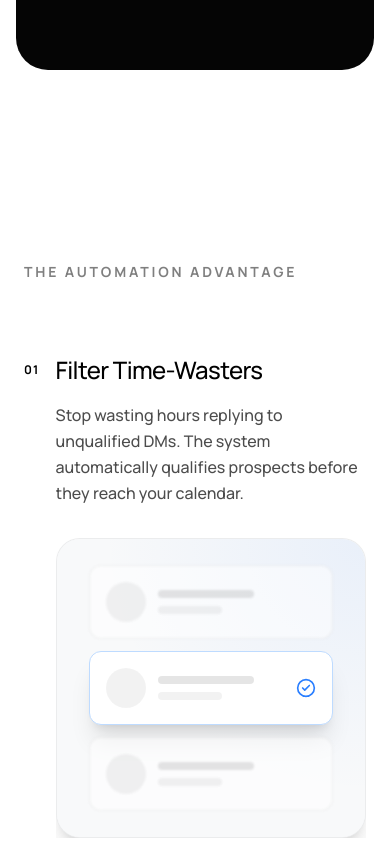
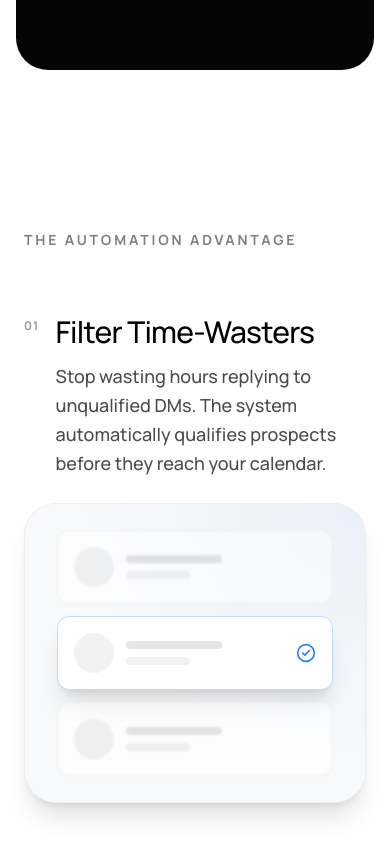
Before and after one commit to hichemdjouadi/Fleevo.agency, a Next.js app: page / in a window 390 px wide. Shown: the part 2860-3704 px from the top of the page. Built offline with nearby package versions, Linux system fonts and the light colour scheme.

Commit message:
feat: restructure ValueProps layout for mobile (interleaved text/visuals)

```diff
--- a/src/components/ValueProps.tsx
+++ b/src/components/ValueProps.tsx
@@ -100,17 +100,18 @@ export default function ValueProps() {
   const [activeFeature, setActiveFeature] = useState(0);
 
   return (
-    <section className="py-32 px-6 w-full max-w-[1400px] mx-auto">
-      <div className="flex flex-col md:flex-row gap-12 md:gap-24">
+    <section className="py-24 md:py-32 px-6 w-full max-w-[1400px] mx-auto">
 
+      {/* Desktop Layout (Sticky hover interaction) */}
+      <div className="hidden md:flex flex-row gap-12 md:gap-24">
         {/* Left: The Interactive List */}
         <div className="w-full md:w-1/2 flex flex-col justify-center">
           <span className="text-sm font-bold tracking-[0.2em] uppercase text-black/50 block mb-12">The Automation Advantage</span>
 
           <div className="flex flex-col relative">
-            <div className="absolute left-0 top-0 bottom-0 w-[2px] bg-black/5 rounded-full hidden md:block" />
+            <div className="absolute left-0 top-0 bottom-0 w-[2px] bg-black/5 rounded-full" />
             <motion.div
-              className="absolute left-0 w-[2px] bg-black rounded-full transition-all duration-500 ease-[0.16,1,0.3,1] hidden md:block"
+              className="absolute left-0 w-[2px] bg-black rounded-full transition-all duration-500 ease-[0.16,1,0.3,1]"
               style={{
                 height: `${100 / FEATURES.length}%`,
                 top: `${(activeFeature * 100) / FEATURES.length}%`
@@ -122,36 +123,28 @@ export default function ValueProps() {
               return (
                 <div
                   key={feature.id}
-                  className="pl-0 md:pl-12 py-6 md:py-8 cursor-pointer group border-b md:border-none border-black/5 last:border-none"
+                  className="pl-8 md:pl-12 py-8 cursor-pointer group"
                   onMouseEnter={() => setActiveFeature(i)}
-                  onClick={() => setActiveFeature(i)}
                 >
-                  <div className="flex items-start gap-4 md:gap-6">
+                  <div className="flex items-start gap-6">
                     <span className={`text-xs font-bold mt-2 uppercase tracking-widest transition-opacity duration-300 ${isActive ? 'text-black' : 'text-black/30'}`}>
                       {feature.id}
                     </span>
-                    <div className="flex flex-col w-full">
-                      <h3 className={`text-2xl md:text-4xl font-medium tracking-tight mb-2 md:mb-4 transition-all duration-300 ${isActive ? 'text-black md:translate-x-2' : 'text-black/40'}`}>
+                    <div className="flex flex-col">
+                      <h3 className={`text-3xl md:text-4xl font-medium tracking-tight mb-4 transition-all duration-300 ${isActive ? 'text-black translate-x-2' : 'text-black/40'}`}>
                         {feature.title}
                       </h3>
                       <AnimatePresence>
                         {isActive && (
-                          <motion.div
+                          <motion.p
                             initial={{ opacity: 0, height: 0 }}
                             animate={{ opacity: 1, height: "auto" }}
                             exit={{ opacity: 0, height: 0 }}
                             transition={{ duration: 0.3 }}
-                            className="overflow-hidden w-full"
+                            className="text-lg font-medium leading-relaxed text-black/70 max-w-md overflow-hidden"
                           >
-                            <p className="text-base md:text-lg font-medium leading-relaxed text-black/70 max-w-md pt-2">
-                              {feature.desc}
-                            </p>
-
-                            {/* Inline Visual for Mobile Only */}
-                            <div className="md:hidden mt-8 w-full h-[300px] rounded-3xl overflow-hidden shadow-xl relative border border-black/5 bg-[#f8f9fa]">
-                              {feature.visual}
-                            </div>
-                          </motion.div>
+                            <span className="block pt-2">{feature.desc}</span>
+                          </motion.p>
                         )}
                       </AnimatePresence>
                     </div>
@@ -162,8 +155,8 @@ export default function ValueProps() {
           </div>
         </div>
 
-        {/* Right: The Visual Payoff (Desktop Only) */}
-        <div className="hidden md:block w-1/2 h-[600px] sticky top-32">
+        {/* Right: The Visual Payoff */}
+        <div className="w-full md:w-1/2 h-[400px] md:h-[600px] sticky top-32">
           <div className="w-full h-full rounded-[40px] overflow-hidden bg-[#f8f9fa] shadow-2xl relative border border-black/5">
             <AnimatePresence mode="wait">
               <motion.div
@@ -179,8 +172,37 @@ export default function ValueProps() {
             </AnimatePresence>
           </div>
         </div>
+      </div>
 
+      {/* Mobile Layout (Stacked and Interleaved) */}
+      <div className="flex flex-col md:hidden gap-16">
+        <span className="text-sm font-bold tracking-[0.2em] uppercase text-black/50 block">The Automation Advantage</span>
+
+        <div className="flex flex-col gap-16">
+          {FEATURES.map((feature) => (
+            <div key={feature.id} className="flex flex-col gap-6">
+              <div className="flex items-start gap-4">
+                <span className="text-xs font-bold mt-1 uppercase tracking-widest text-black/40">
+                  {feature.id}
+                </span>
+                <div className="flex flex-col">
+                  <h3 className="text-3xl font-medium tracking-tight mb-3 text-black">
+                    {feature.title}
+                  </h3>
+                  <p className="text-lg font-medium leading-relaxed text-black/70">
+                    {feature.desc}
+                  </p>
+                </div>
+              </div>
+
+              <div className="w-full h-[300px] rounded-[32px] overflow-hidden bg-[#f8f9fa] shadow-xl relative border border-black/5">
+                 {feature.visual}
+              </div>
+            </div>
+          ))}
+        </div>
       </div>
+
     </section>
   );
 }
```
